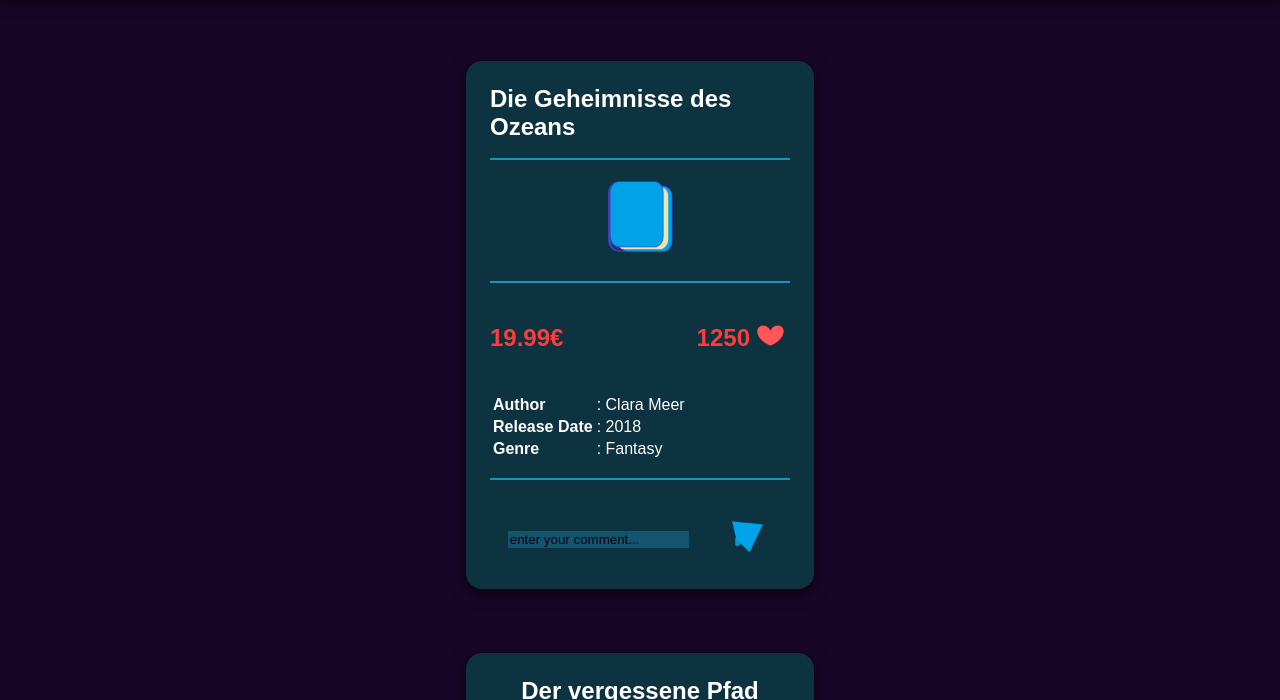
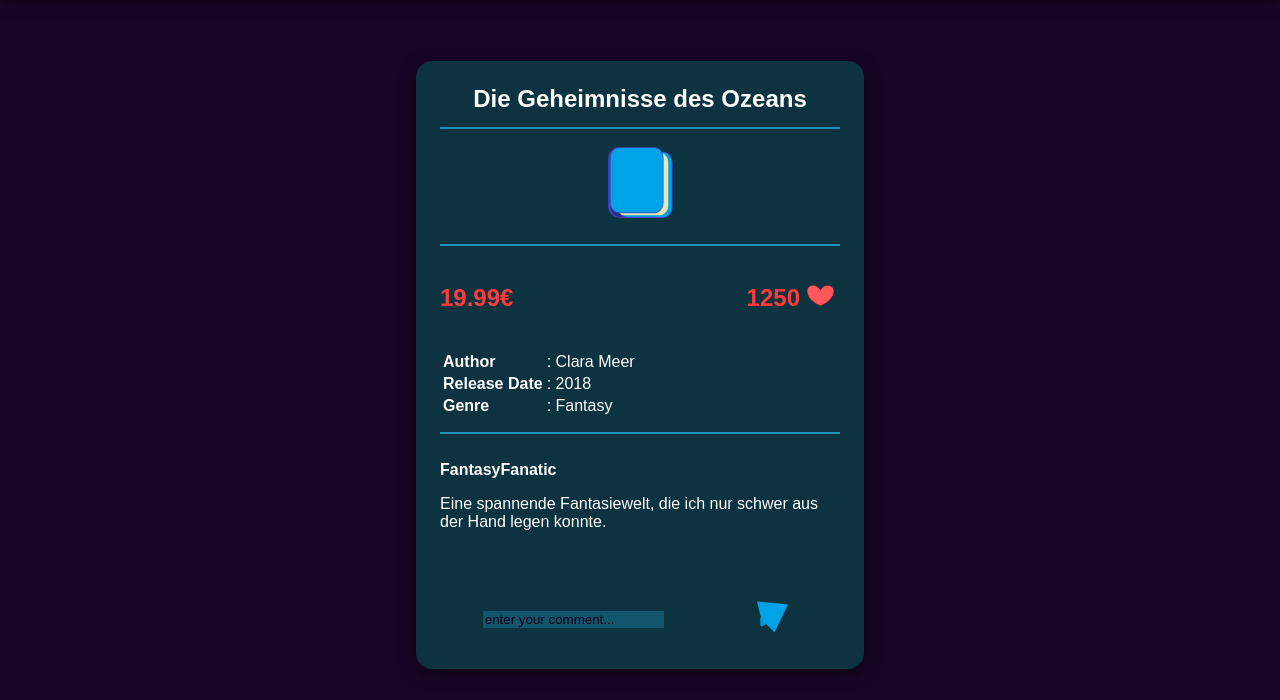
Before and after one commit to Rudibert-Code/project_bookstore, a plain HTML site: page index.html in a window 1280 px wide. Shown: the part 93-793 px from the top of the page. Drawn offline with Linux system fonts and the light colour scheme.

Commit message:
added function to render comments saved in object & added overflow + y-scroll bar

```diff
--- a/index.html
+++ b/index.html
@@ -4,6 +4,7 @@
     <meta charset="UTF-8">
     <meta name="viewport" content="width=device-width, initial-scale=1.0">
     <title>DA Bookstore</title>
+    <link rel="icon" type="image" href="./assets/img/icon-book.png">
     <link rel="stylesheet" href="./styles/style.css">
     <script src="./scripts/booklist.js"></script>
     <script src="./scripts/script.js"></script>
--- a/scripts/comments.js
+++ b/scripts/comments.js
@@ -8,6 +8,7 @@ function loadComments(index){
         <div>
             <h3>${newCommentName}</h3>
             <p>${newComment}</p>
+            <br>
         </div>
         `;
     }
--- a/scripts/script.js
+++ b/scripts/script.js
@@ -12,6 +12,5 @@ function renderBookList(){
         let releaseDate = books[i].publishedYear;
         let genre = books[i].genre;
         bookDetails(name, price, likes, author, releaseDate, genre, i);
-        //loadComments(i);
     }
 }
--- a/scripts/template.js
+++ b/scripts/template.js
@@ -49,4 +49,5 @@ document.getElementById('main-container').innerHTML += `
            `;
            renderFirstLicke(i);
            renderPrice(i);
+           loadComments(i);
 }
--- a/styles/style.css
+++ b/styles/style.css
@@ -60,8 +60,8 @@ main{
 }
 
 .book-base{
-    width: 300px;
-    height: 480px;
+    width: 400px;
+    height: 560px;
     padding: 24px;
     margin-bottom: 64px;
     border-radius: 16px;
@@ -124,10 +124,14 @@ th , td{
 
 .book-comments{
     width: 100%;
+    height: 100px;
+    margin: 16px 8px;
     display: flex;
     flex-direction: column;
     justify-content: center;
     align-items: start;
+    overflow: hidden;
+    overflow-y: scroll;
 }
 
 .book-comment-input{
```
